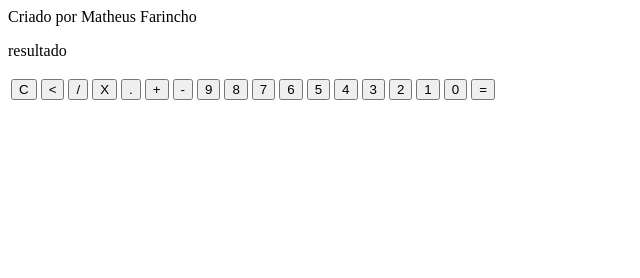
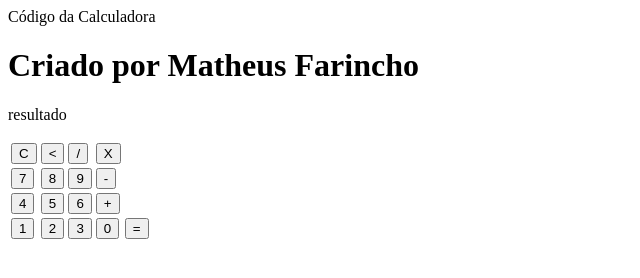
Before and after one commit to MatheusFarincho34/calculete, a plain HTML site: page index.html in a window 1280 px wide. Shown: the whole page, without its empty margins (0-640 px from the left). Drawn offline with Linux system fonts and the light colour scheme.

Commit message:
Add files via upload

```diff
--- a/index.html
+++ b/index.html
@@ -1,39 +1,49 @@
+Código da Calculadora
+
 <!DOCTYPE html>
 <html lang="en">
 <head>
 <meta charset="UTF-8">
 <meta name="viewport" content="width=device-width, initial-scale=1.0">
-    <title>Document</title>
+<title>Calculadora HTML</title>
+<link rel="stylesheet" href="styles.css">
 </head>
 </html>
-
-<head>
-    <link rel="stylesheet" href="styles.css">
-</head>
-
 <body>
-    <div class="calculadora">
-        <r1>Criado por Matheus Farincho</r1>
+<div class="fundo">
+<h1>Criado por Matheus Farincho </h1>
+<div class="Calculadora">
 <p id="resultado"> resultado </p>
 <table>
 <tr>
-            <td> <button class="botão"> C </button></td>
-            <td> <button class="botão"> <  </button></td>
-            <td> <button class="botão"> / </button></td>
-            <td> <button class="botão"> X </button></td>
-            <td> <button class="botão"> . </button></td>
-            <td> <button class="botão"> + </button></td>
-            <td> <button class="botão"> - </button></td>
-            <td> <button class="botão"> 9 </button></td>
-            <td> <button class="botão"> 8 </button></td>
-            <td> <button class="botão"> 7 </button></td>
-            <td> <button class="botão"> 6 </button></td>
-            <td> <button class="botão"> 5 </button></td>
-            <td> <button class="botão"> 4 </button></td>
-            <td> <button class="botão"> 3 </button></td>
-            <td> <button class="botão"> 2 </button></td>
-            <td> <button class="botão"> 1 </button></td>
-            <td> <button class="botão"> 0 </button></td>
-            <td> <button class="botão"> = </button></td>
+<td> <button class="botao"> C </button></td>
+<td> <button class="botao"> < </button></td>
+<td> <button class="botao"> / </button></td>
+<td> <button class="botao"> X </button></td>
+</tr>
+<tr>
+<td> <button class="botao"> 7 </button></td>
+<td> <button class="botao"> 8 </button></td>
+<td> <button class="botao"> 9 </button></td>
+<td> <button class="botao"> - </button></td>
+</tr>
+<tr>
+<td> <button class="botao"> 4 </button></td>
+<td> <button class="botao"> 5 </button></td>
+<td> <button class="botao"> 6 </button></td>
+<td> <button class="botao"> + </button></td>
+</tr>
+<tr>
+<td> <button class="botao"> 1 </button></td>
+<td> <button class="botao"> 2 </button></td>
+<td> <button class="botao"> 3 </button></td>
 
+<td> <button class="botao"> 0 </button></td>
+<td> <button class="botao"> = </button></td>
+</tr>
+<tr>
+</tr>
+</table>
+</div>
+</div>
 </body>
```
Lines whose indentation alone changed are shown as unchanged.
